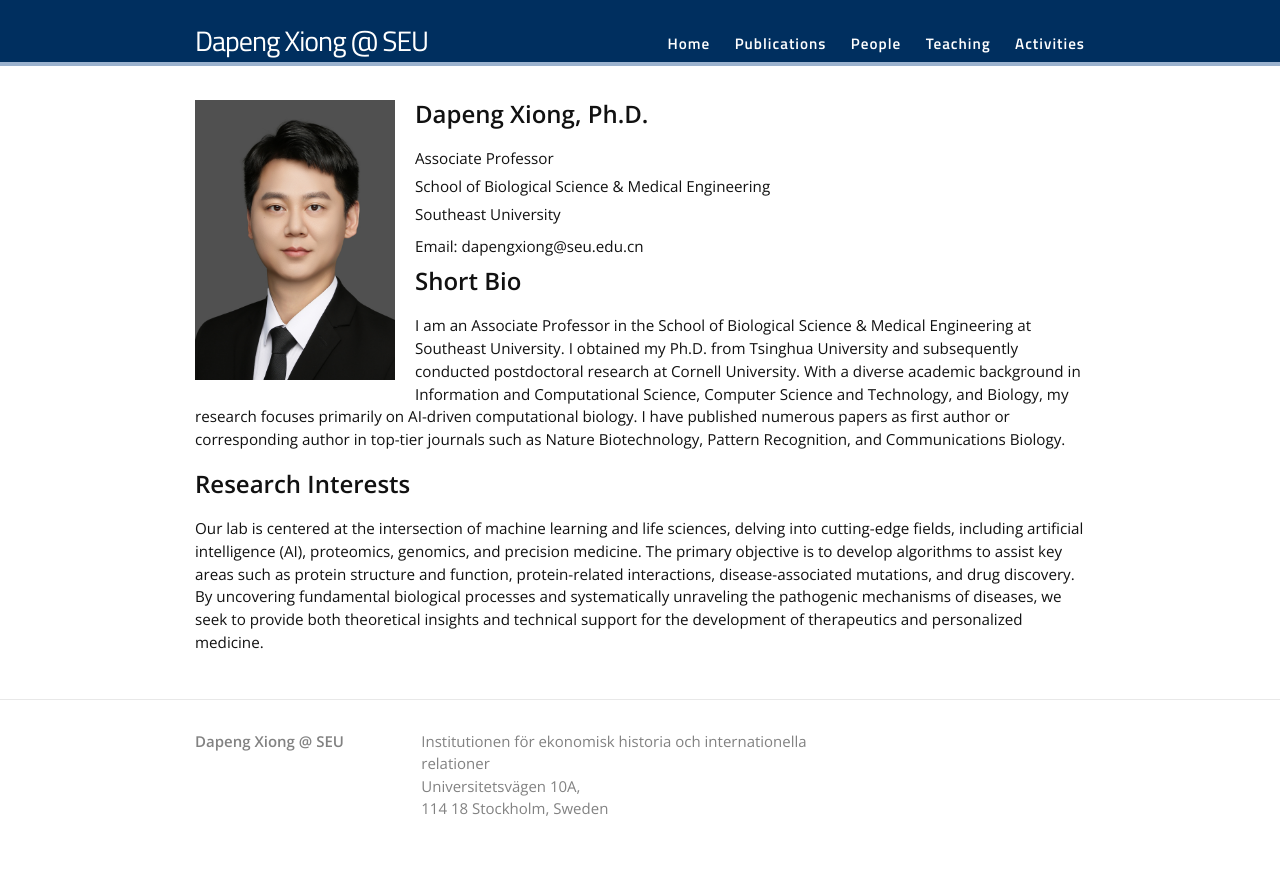
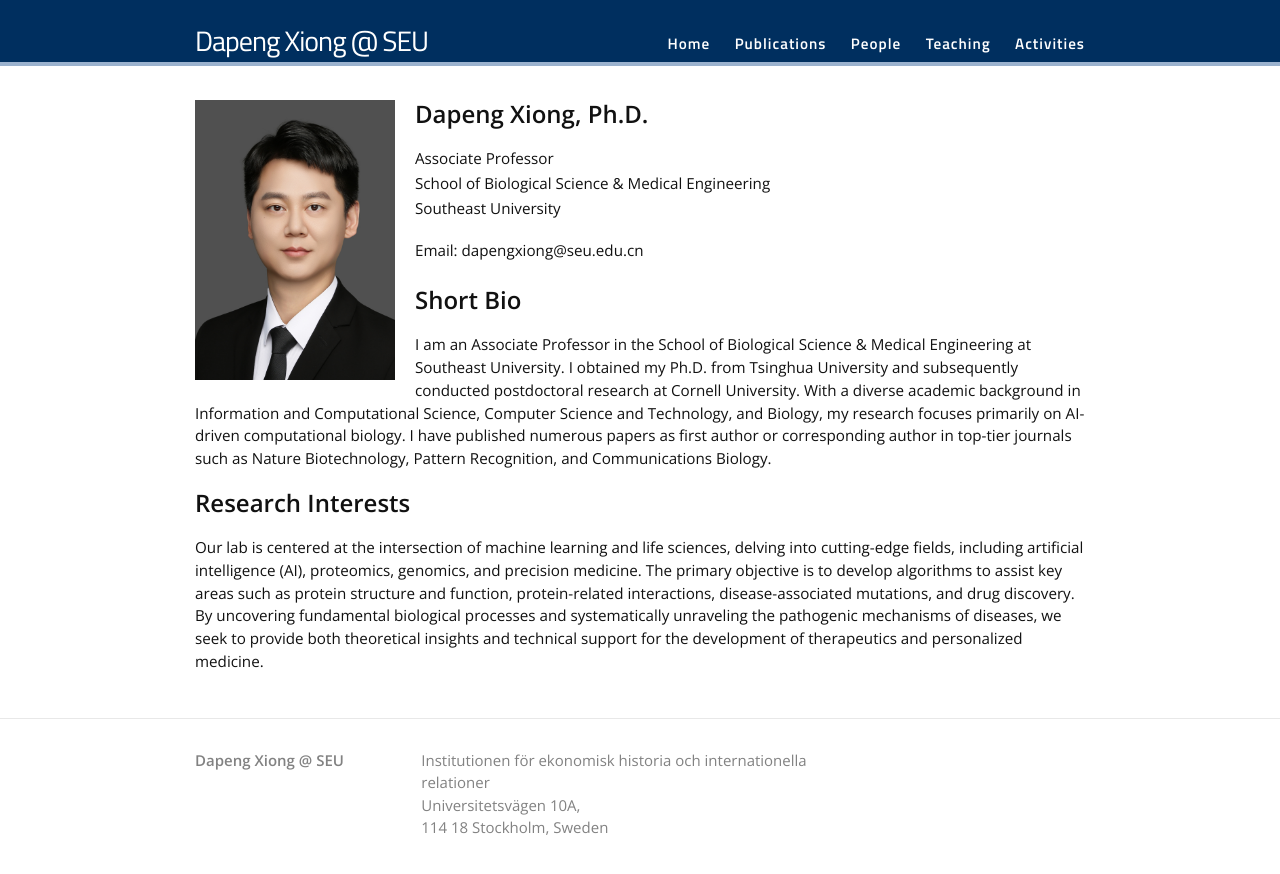
Before and after one commit to dapeng-xiong/dapeng-xiong.github.io, a Jekyll site: the page built from index.html, in a window 1280 px wide. Shown: the top 874 px of the page. Built offline with Jekyll 4.4.1, drawn with Linux system fonts in a browser that asks for light colours; nearby versions of some CDN libraries; some web fonts are replaced.

Commit message:
Update index.html

```diff
--- a/index.html
+++ b/index.html
@@ -10,10 +10,10 @@ layout: default
 
 	<p style="font-size: 24px; font-weight: bold;">Dapeng Xiong, Ph.D.</p>
 
-	<p style="margin-bottom: 5px;">Associate Professor</p>
-	<p style="margin-bottom: 5px;">School of Biological Science & Medical Engineering</p>
-	<p style="margin-bottom: 10px;">Southeast University</p>
-	<p style="margin-bottom: 5px;">Email: dapengxiong@seu.edu.cn</p>
+	<p style="margin-bottom: 2px;">Associate Professor</p>
+	<p style="margin-bottom: 2px;">School of Biological Science & Medical Engineering</p>
+	<p style="margin-bottom: 20px;">Southeast University</p>
+	<p style="margin-bottom: 20px;">Email: dapengxiong@seu.edu.cn</p>
 
 	<p style="font-size: 24px; font-weight: bold;">Short Bio</p>
 	<p>I am an Associate Professor in the School of Biological Science & Medical Engineering at Southeast University. I obtained my Ph.D. from Tsinghua University and subsequently conducted postdoctoral research at Cornell University. With a diverse academic background in Information and Computational Science, Computer Science and Technology, and Biology, my research focuses primarily on AI-driven computational biology. I have published numerous papers as first author or corresponding author in top-tier journals such as Nature Biotechnology, Pattern Recognition, and Communications Biology.</p>
```
